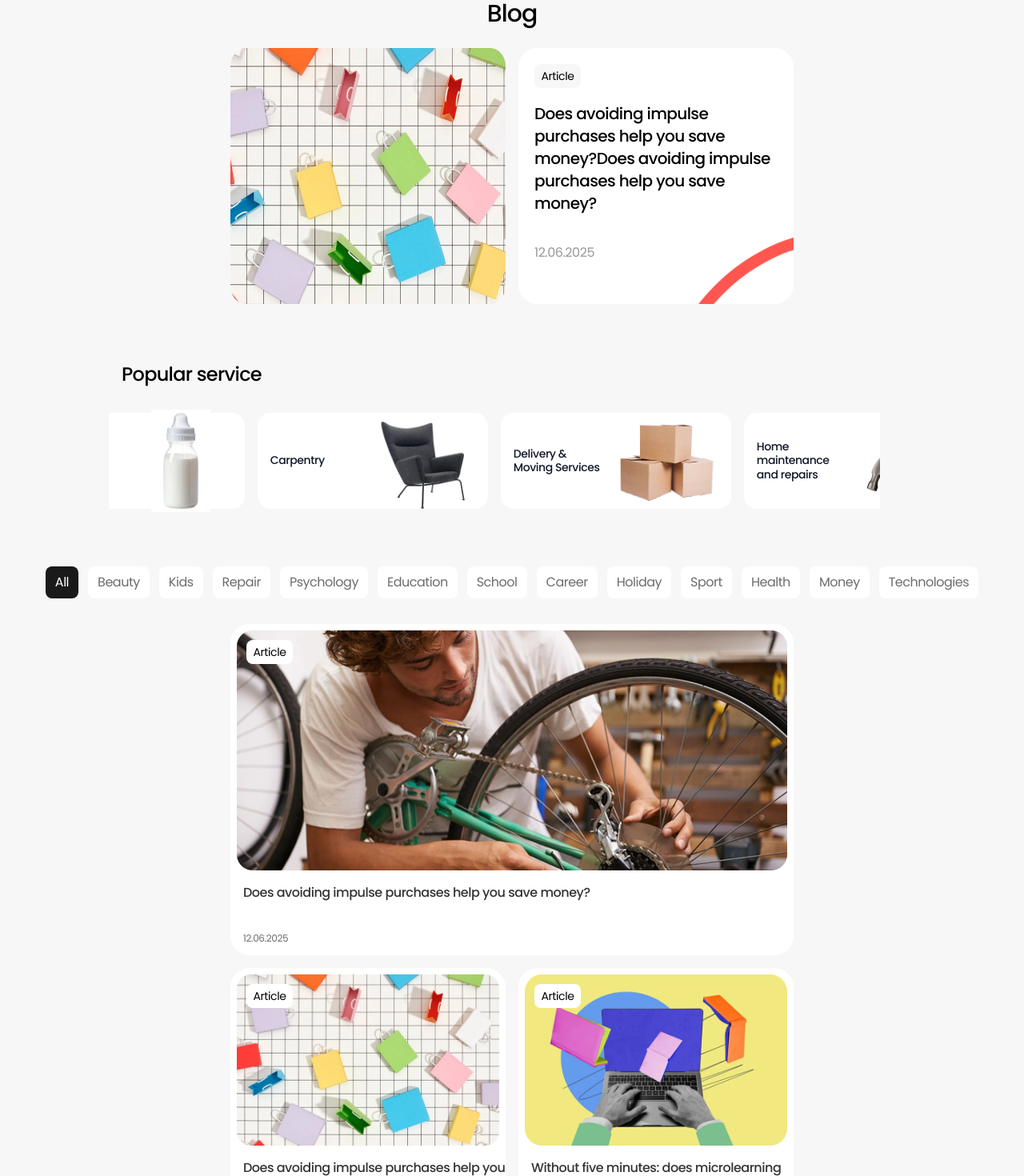
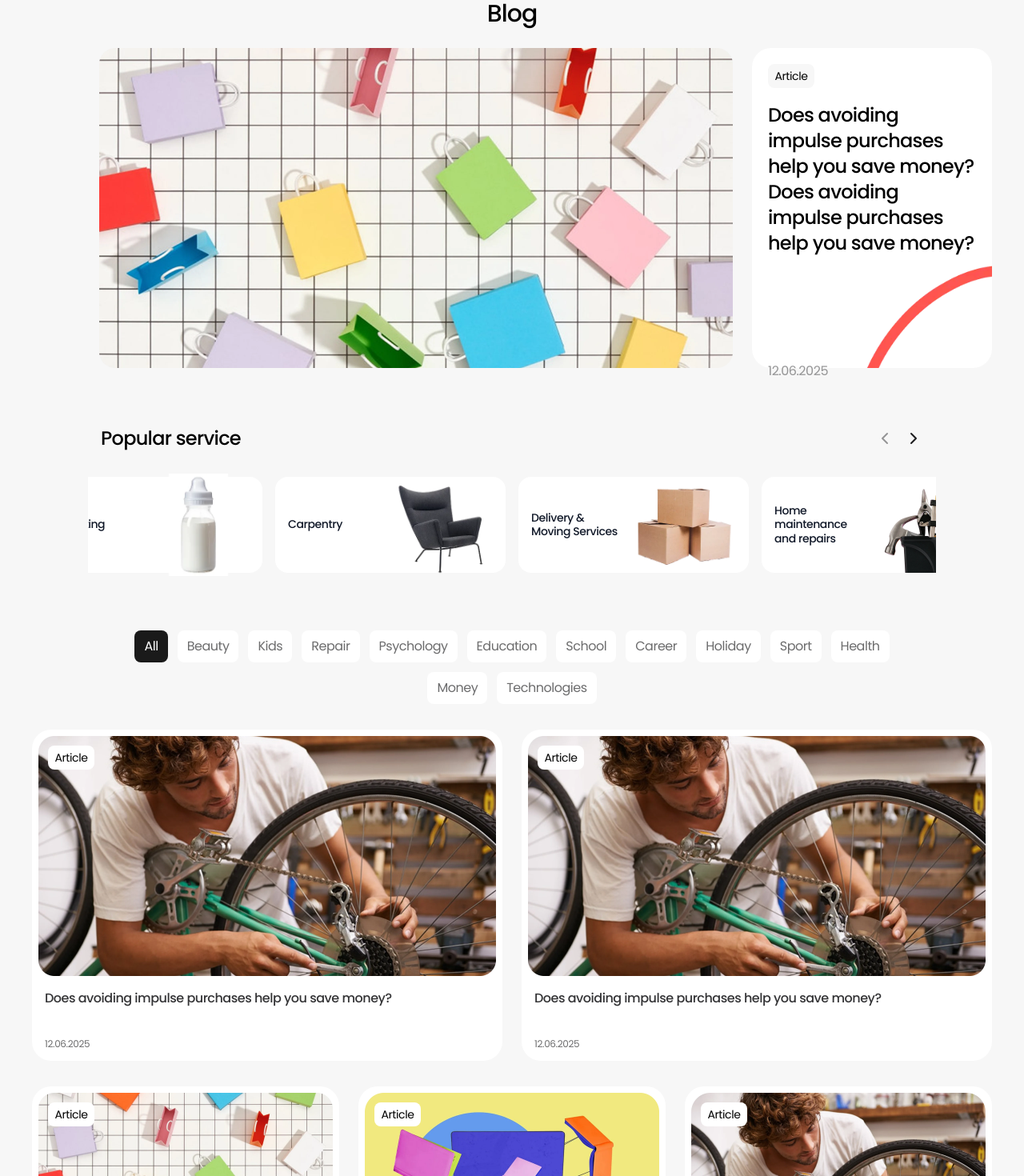
Before and after one commit to BaidovBogdan/new-click-done, a Next.js app: page /blog in a window 1280 px wide. Shown: the part 120-1590 px from the top of the page at 80% size. Built offline with nearby package versions, Linux system fonts and the light colour scheme.

Commit message:
add responsive blog for laptop

```diff
--- a/src/app/blog/page.tsx
+++ b/src/app/blog/page.tsx
@@ -15,8 +15,9 @@ export default function Blog() {
         },
       }}
     >
+      <div className='xl:mx-[110px]'>
         <div className='mt-4'>
-        <div>
+          <div className='xl:max-w-[1184px] xl:mx-auto'>
             <Breadcrumb
               items={[
                 {
@@ -41,8 +42,9 @@ export default function Blog() {
         <div className='mt-8'>
           <BlogGrid />
         </div>
-      <div className='mt-32'>
+        <div className='mt-32 xl:-mx-24'>
           <FooterHome />
+        </div>
       </div>
     </ConfigProvider>
   );
--- a/src/app/globals.css
+++ b/src/app/globals.css
@@ -59,8 +59,8 @@ body {
 }
 
 .HeadingFS3 {
-  font-size: 24px;
-  line-height: 32px;
+  font-size: 24px !important;
+  line-height: 32px !important;
 }
 
 .HeadingFS4 {
--- a/src/shared/ui/Blog/BlogGridCard.tsx
+++ b/src/shared/ui/Blog/BlogGridCard.tsx
@@ -7,12 +7,13 @@ export default function BlogGridCard({
   desc,
   date,
   big,
+  xlImage,
 }: BlogCardProps) {
   return (
     <div
-      className={`bg-white rounded-3xl w-[352px] h-[356px] sm:w-[344px] sm:h-[360px] ${
+      className={`bg-white rounded-3xl w-[352px] h-[356px] sm:w-[344px] sm:h-[360px] xl:w-[384px] xl:h-[474px] ${
         big && '!w-[704px] !h-[414px]'
-      }`}
+      } ${xlImage && '!w-[588px] !h-[414px]'}`}
     >
       <div className='flex flex-col gap-2 p-2'>
         <div className='relative'>
@@ -25,13 +26,33 @@ export default function BlogGridCard({
             loading='lazy'
             quality={100}
           />
+          <Image
+            src={image}
+            alt='blog-card'
+            width={368}
+            height={240}
+            className='hidden xl:block'
+            loading='lazy'
+            quality={100}
+          />
+          {xlImage && (
+            <Image
+              src={xlImage}
+              alt='blog-card'
+              width={572}
+              height={300}
+              className='hidden xl:block'
+              loading='lazy'
+              quality={100}
+            />
+          )}
           {!big ? (
             <Image
               src={image}
               alt='blog-card'
               width={328}
               height={190}
-              className='hidden sm:block'
+              className='hidden sm:block xl:hidden'
               loading='lazy'
               quality={100}
             />
@@ -41,7 +62,7 @@ export default function BlogGridCard({
               alt='blog-card'
               width={688}
               height={300}
-              className='hidden sm:block'
+              className='hidden sm:block xl:hidden'
               loading='lazy'
               quality={100}
             />
@@ -52,13 +73,13 @@ export default function BlogGridCard({
         </div>
         <div className='flex flex-col p-2 justify-between h-[115px] sm:h-[95px]'>
           <div
-            className={`HeadingFS5 font-medium text-[#1D1D1FE5] sm:HeadingFS4 w-[318px] sm:w-[352px] ${
+            className={`HeadingFS5 font-medium text-[#1D1D1FE5] sm:HeadingFS4 w-[318px] sm:w-[312px] ${
               big && '!w-[658px]'
             }`}
           >
             {desc}
           </div>
-          <span className='TextFSSM font-normal text-[#1D1D1FA6] sm:TextFS'>
+          <span className='TextFSSM font-normal text-[#1D1D1FA6] sm:TextFS sm:mt-10'>
             {date}
           </span>
         </div>
--- a/src/shared/ui/Blog/BlogPageCard.tsx
+++ b/src/shared/ui/Blog/BlogPageCard.tsx
@@ -7,7 +7,7 @@ export default function BlogPageCard({
   image,
 }: BlogPageCardProps) {
   return (
-    <div className='bg-white rounded-3xl max-w-[350px] h-[280px] sm:max-w-[344px] sm:h-[320px]'>
+    <div className='bg-white rounded-3xl max-w-[350px] h-[280px] sm:max-w-[344px] sm:h-[320px] xl:max-w-[384px] xl:h-[400px]'>
       <div className='flex flex-col gap-12 p-2 h-full'>
         <div className='relative'>
           <span className='w-[58px] h-[30px] flex items-center justify-center TextFS font-normal bg-[#F7F7F7] rounded-lg text-center absolute top-3 left-3'>
@@ -18,14 +18,17 @@ export default function BlogPageCard({
             alt='blog-page-card'
             width={172}
             height={468}
-            className='absolute top-[154px] right-[-8px] sm:top-[194px] sm:right-[-8px]'
+            className='absolute top-[154px] right-[-8px] sm:top-[194px] sm:right-[-8px] xl:top-[238px] xl:right-[-8px]'
           />
         </div>
         <div className='p-3 relative'>
-          <div className='max-w-[318px] HeadingFS4 font-medium'>
+          <div className='max-w-[318px] HeadingFS4 font-medium xl:hidden'>
             {description}
           </div>
-          <span className='absolute -bottom-12 left-3 font-normal text-[#1D1D1FA6]/70'>
+          <div className='hidden xl:block max-w-[318px] font-medium HeadingFS3'>
+            {description}
+          </div>
+          <span className='absolute -bottom-12 left-3 sm:-bottom-20 font-normal text-[#1D1D1FA6]/70 xl:-bottom-36'>
             {date}
           </span>
         </div>
--- /dev/null
+++ b/src/shared/ui/Blog/XlBlogGridCard.tsx
@@ -0,0 +1,58 @@
+import Image from 'next/image';
+import { XlBlogCardProps } from '@/shared/model/types/blog';
+
+export default function XlBlogGridCard({
+  image,
+  desc,
+  date,
+  big,
+}: XlBlogCardProps) {
+  return (
+    <div
+      className={`bg-white rounded-3xl hover:scale-105 transition-all duration-300 ${
+        big ? '!w-[588px] !h-[414px]' : '!w-[384px] !h-[374px]'
+      }`}
+    >
+      <div className='flex flex-col gap-2 p-2'>
+        <div className='relative'>
+          {!big ? (
+            <Image
+              src={image}
+              alt='blog-card'
+              width={368}
+              height={240}
+              className='hidden xl:block'
+              loading='lazy'
+              quality={100}
+            />
+          ) : (
+            <Image
+              src={image}
+              alt='blog-card'
+              width={572}
+              height={300}
+              className='hidden xl:block'
+              loading='lazy'
+              quality={100}
+            />
+          )}
+          <span className='w-[58px] h-[30px] flex items-center justify-center TextFS font-normal bg-white rounded-lg text-center absolute top-3 left-3'>
+            Article
+          </span>
+        </div>
+        <div className='flex flex-col p-2 justify-between h-[115px] sm:h-[95px]'>
+          <div
+            className={`HeadingFS5 font-medium text-[#1D1D1FE5] sm:HeadingFS4 w-[318px] sm:w-[352px] ${
+              big && '!w-[658px]'
+            }`}
+          >
+            {desc}
+          </div>
+          <span className='TextFSSM font-normal text-[#1D1D1FA6] sm:TextFS sm:mt-7'>
+            {date}
+          </span>
+        </div>
+      </div>
+    </div>
+  );
+}
--- a/src/shared/ui/Blog/index.ts
+++ b/src/shared/ui/Blog/index.ts
@@ -2,5 +2,6 @@ import BlogCard from './BlogCard';
 import BlogPageCard from './BlogPageCard';
 import FilterButton from './FilterButton';
 import BlogGridCard from './BlogGridCard';
+import XlBlogGridCard from './XlBlogGridCard';
 
-export { BlogCard, BlogPageCard, FilterButton, BlogGridCard };
+export { BlogCard, BlogPageCard, FilterButton, BlogGridCard, XlBlogGridCard };
--- a/src/widgets/blog/ui/Blog.tsx
+++ b/src/widgets/blog/ui/Blog.tsx
@@ -1,11 +1,16 @@
+'use client';
+
 import Image from 'next/image';
 import { BlogPageCard } from '@/shared/ui';
+import { useBreakpoint } from '@/shared/hooks';
 
 export default function BlogCTA() {
+  const breakpoint = useBreakpoint();
+  const isLaptop = breakpoint === 'desktop';
   return (
     <div className='flex flex-col gap-6 items-center sm:-mx-0.5'>
       <span className='text-center HeadingFS2 font-medium'>Blog</span>
-      <div className='flex flex-col sm:flex-row gap-4'>
+      <div className='flex flex-col sm:flex-row gap-4 xl:gap-6'>
         <Image
           src='/images/blog/mobile-blog-cta.webp'
           alt='blog-cta'
@@ -22,13 +27,26 @@ export default function BlogCTA() {
           height={320}
           quality={100}
           priority
-          className='hidden sm:block max-w-[344px] max-h-[320px] min-w-[324px] min-h-[300px]'
+          className='hidden sm:block max-w-[344px] max-h-[320px] min-w-[324px] min-h-[300px] xl:hidden'
+        />
+        <Image
+          src='/images/blog/laptop-blog-cta.webp'
+          alt='blog-cta'
+          width={792}
+          height={400}
+          quality={100}
+          priority
+          className='hidden xl:block'
         />
         <div className='min-w-[300px]'>
           <BlogPageCard
             date='12.06.2025'
             description='Does avoiding impulse purchases help you save money?Does avoiding impulse purchases help you save money?'
-            image='/images/blog/mobile-line.webp'
+            image={
+              isLaptop
+                ? '/images/blog/laptop-line.webp'
+                : '/images/blog/mobile-line.webp'
+            }
           />
         </div>
       </div>
--- a/src/widgets/blog/ui/BlogGrid.tsx
+++ b/src/widgets/blog/ui/BlogGrid.tsx
@@ -1,4 +1,4 @@
-import { BlogGridCard } from '@/shared/ui';
+import { BlogGridCard, XlBlogGridCard } from '@/shared/ui';
 
 const blogCards = [
   {
@@ -8,12 +8,12 @@ const blogCards = [
   },
   {
     image: '/images/home/Laptop-blog2.webp',
-    desc: 'Without five minutes: does microlearning work?',
+    desc: 'Does avoiding impulse purchases help you save money?',
     date: '12.06.2025',
   },
   {
     image: '/images/home/Laptop-blog3.webp',
-    desc: 'A small guide to self-checking your bike',
+    desc: 'Does avoiding impulse purchases help you save money?',
     date: '12.06.2025',
   },
 ];
@@ -32,10 +32,19 @@ export default function BlogGrid() {
     ...blogCards,
     {
       image: '/images/home/Laptop-blog3.webp',
-      desc: 'A small guide to self-checking your bike',
+      desc: 'Does avoiding impulse purchases help you save money?',
       date: '12.06.2025',
     },
   ];
+
+  const xlCards = [...blogCards, ...blogCards];
+
+  const xlBigCard = {
+    image: '/images/blog/laptop-grid.webp',
+    desc: 'Does avoiding impulse purchases help you save money?',
+    date: '12.06.2025',
+    xlImage: '/images/blog/laptop-grid.webp',
+  };
 
   return (
     <div className='flex flex-col gap-4 justify-center items-center'>
@@ -50,7 +59,7 @@ export default function BlogGrid() {
           />
         ))}
       </div>
-      <div className='hidden sm:flex flex-col gap-4'>
+      <div className='hidden sm:flex flex-col gap-4 xl:hidden'>
         <div>
           <BlogGridCard
             image={bigCard.image}
@@ -72,6 +81,32 @@ export default function BlogGrid() {
           ))}
         </div>
       </div>
+      <div className='hidden xl:flex flex-col gap-8'>
+        <div className='flex gap-6'>
+          <XlBlogGridCard
+            image={xlBigCard.image}
+            desc={xlBigCard.desc}
+            date={xlBigCard.date}
+            big={true}
+          />
+          <XlBlogGridCard
+            image={xlBigCard.image}
+            desc={xlBigCard.desc}
+            date={xlBigCard.date}
+            big={true}
+          />
+        </div>
+        <div className='grid grid-cols-3 gap-6'>
+          {xlCards.map((card, index) => (
+            <XlBlogGridCard
+              key={index}
+              image={card.image}
+              desc={card.desc}
+              date={card.date}
+            />
+          ))}
+        </div>
+      </div>
     </div>
   );
 }
--- a/src/widgets/blog/ui/PopularService.tsx
+++ b/src/widgets/blog/ui/PopularService.tsx
@@ -210,11 +210,8 @@ export default function PopularService() {
   const secondRow = getSubCategory(breakpoint).slice(6, 13);
 
   return (
-    <div
-      ref={containerRef}
-      className='w-screen overflow-hidden py-8 -mx-4 xl:mx-[120px]'
-    >
-      <div className='p-4 xl:flex xl:justify-between xl:max-w-[1230px]'>
+    <div ref={containerRef} className='overflow-hidden py-8 -mx-4'>
+      <div className='p-4 xl:flex xl:justify-between xl:max-w-[1230px] xl:mx-auto'>
         <span className='HeadingFS3 font-medium text-left'>
           Popular service
         </span>
@@ -369,7 +366,7 @@ export default function PopularService() {
         </div>
       </div>
       {/* Desktop: 4 карточки с переключением через стрелочки */}
-      <div className='hidden xl:block p-4 overflow-hidden mr-[316.5px]'>
+      <div className='hidden xl:block p-4 overflow-hidden'>
         <div className='mx-auto'>
           <AnimatePresence mode='wait'>
             <motion.div
```
Also changed, not shown: src/shared/model/types/blog.ts (+8 -0 lines), src/shared/ui/index.ts (+8 -1 lines), public/images/blog/laptop-grid.webp (added). Lines whose indentation alone changed are shown as unchanged.
